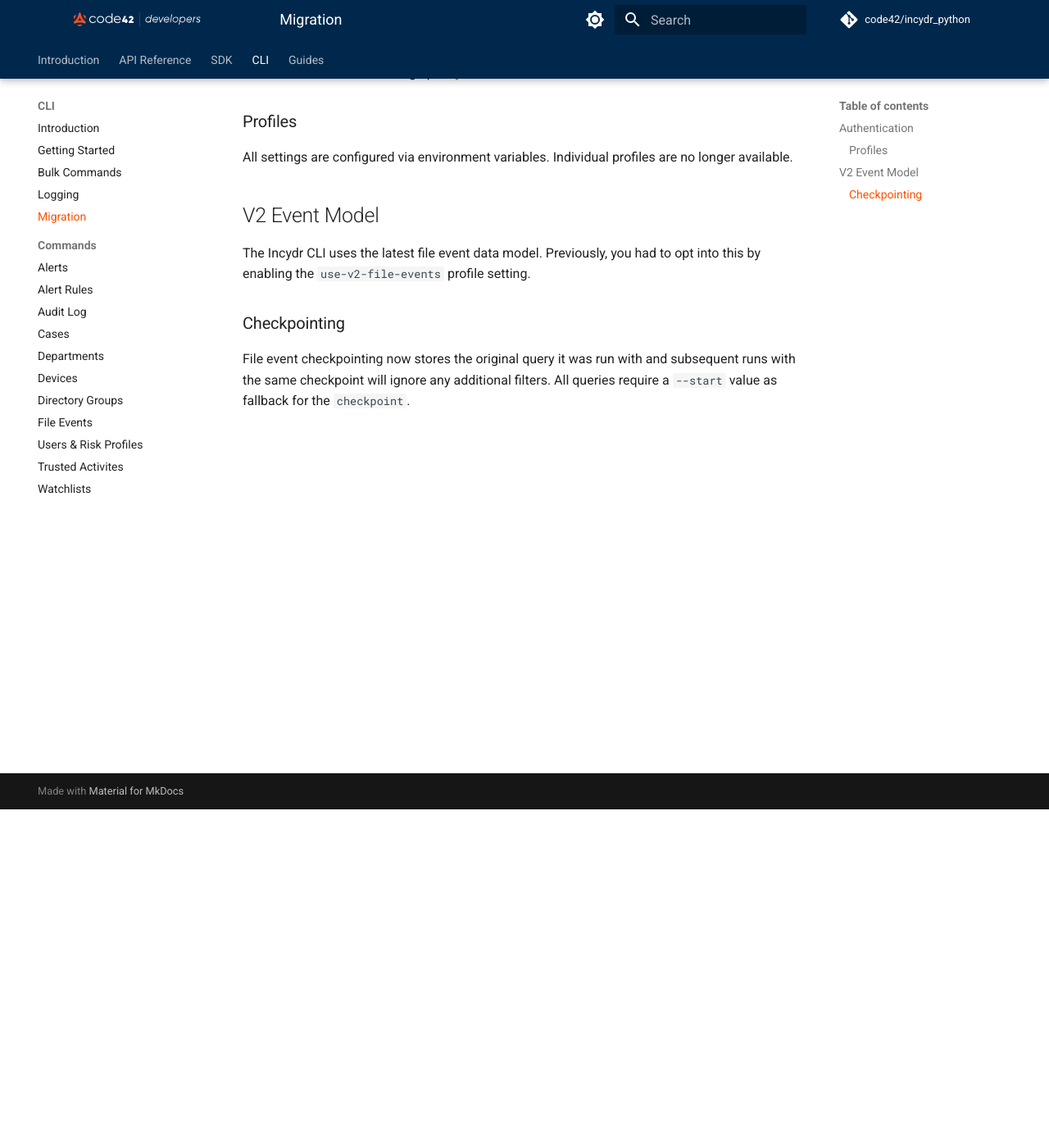
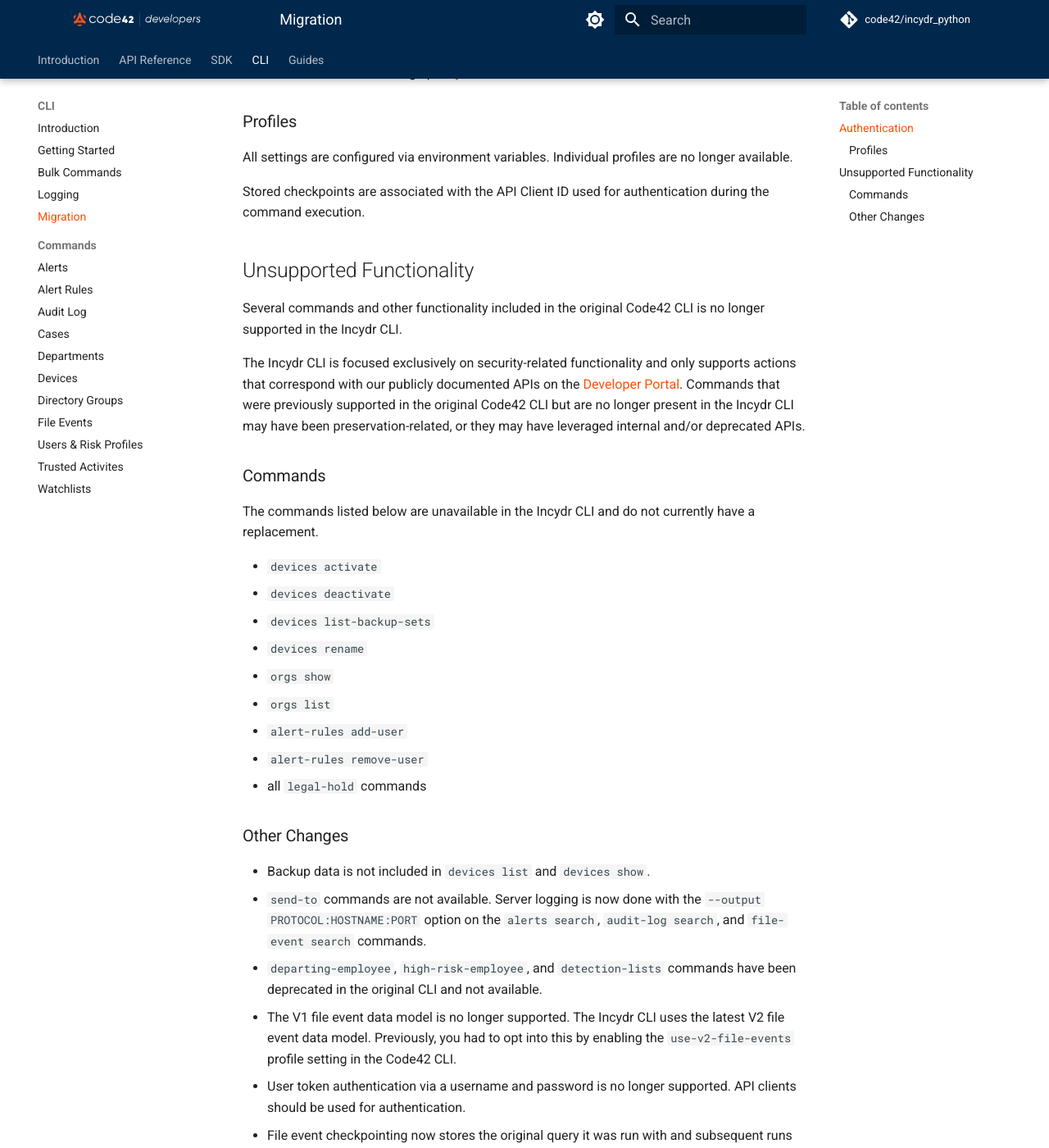
Before and after one commit to code42/incydr_python, an MkDocs documentation site: the page built from docs/cli/migration.md, in a window 1280 px wide and 1400 px high, scrolled down 413 px. Shown: the whole window at 82% size. Built offline with MkDocs 1.6.1 and Material for MkDocs 9.7.7, drawn with Linux system fonts in a browser that asks for light colours; comment, search, counter and statistics services are not loaded; some of the changed text lies outside the part shown.

Commit message:
update migration guide

```diff
--- a/docs/cli/migration.md
+++ b/docs/cli/migration.md
@@ -2,7 +2,7 @@
 
 ---
 
-A brief documentation of notable changes from the original Code42CLI tool.
+Documentation on notable changes from the original Code42CLI tool.
 
 ## Authentication
 
@@ -14,10 +14,34 @@
 
 All settings are configured via environment variables.  Individual profiles are no longer available.
 
-## V2 Event Model
+Stored checkpoints are associated with the API Client ID used for authentication during the command execution.
 
-The Incydr CLI uses the latest file event data model.  Previously, you had to opt into this by enabling the `use-v2-file-events` profile setting.
+## Unsupported Functionality
 
-### Checkpointing
+Several commands and other functionality included in the original Code42 CLI is no longer supported in the Incydr CLI.
 
-File event checkpointing now stores the original query it was run with and subsequent runs with the same checkpoint will ignore any additional filters.  All queries require a `--start` value as fallback for the `checkpoint`.
+The Incydr CLI is focused exclusively on security-related functionality and only supports actions that correspond with our publicly documented APIs on the [Developer Portal](https://developer.code42.com/).
+Commands that were previously supported in the original Code42 CLI but are no longer present in the Incydr CLI may have been preservation-related, or they may have leveraged internal and/or deprecated APIs.
+
+### Commands
+
+The commands listed below are unavailable in the Incydr CLI and do not currently have a replacement.
+
+* `devices activate`
+* `devices deactivate`
+* `devices list-backup-sets`
+* `devices rename`
+* `orgs show`
+* `orgs list`
+* `alert-rules add-user`
+* `alert-rules remove-user`
+* all `legal-hold` commands
+
+### Other Changes
+
+* Backup data is not included in `devices list` and `devices show`.
+* `send-to` commands are not available.  Server logging is now done with the `--output PROTOCOL:HOSTNAME:PORT` option on the `alerts search`, `audit-log search`, and `file-event search` commands.
+* `departing-employee`, `high-risk-employee`, and `detection-lists` commands have been deprecated in the original CLI and not available.
+* The V1 file event data model is no longer supported. The Incydr CLI uses the latest V2 file event data model.  Previously, you had to opt into this by enabling the `use-v2-file-events` profile setting in the Code42 CLI.
+* User token authentication via a username and password is no longer supported.  API clients should be used for authentication.
+* File event checkpointing now stores the original query it was run with and subsequent runs with the same checkpoint will ignore any additional filters.  All queries require a `--start` value as fallback for the `checkpoint`.
```
